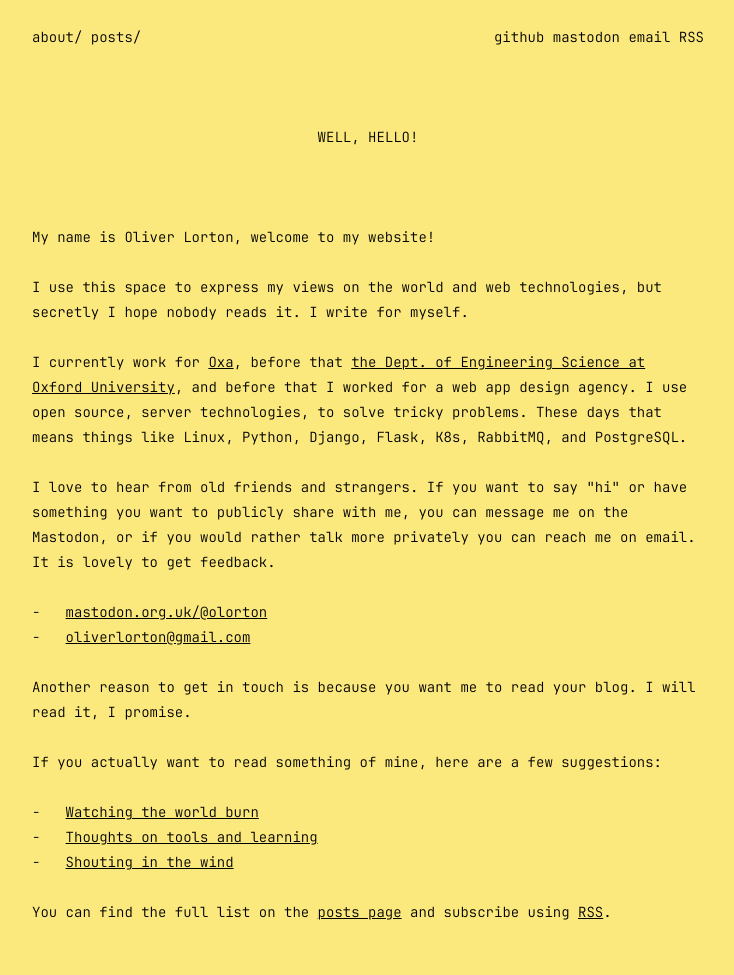
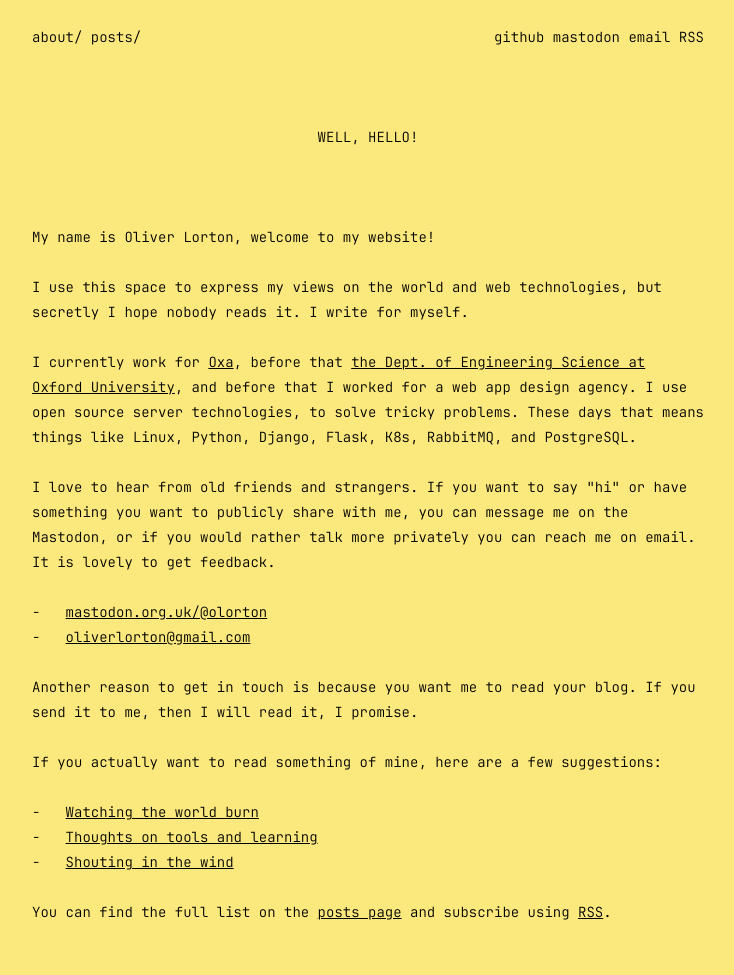
Before and after one commit to olorton/olorton.github.io, a Jekyll site: the page built from index.md, in a window 1280 px wide. Shown: the whole page, without its empty margins (272-1006 px from the left). Built offline with Jekyll 4.4.1, drawn with Linux system fonts in a browser that asks for light colours.

Commit message:
Reword copy

```diff
--- a/index.md
+++ b/index.md
@@ -10,14 +10,14 @@ My name is Oliver Lorton, welcome to my website!
 
 I use this space to express my views on the world and web technologies, but secretly I hope nobody reads it. I write for myself.
 
-I currently work for [Oxa](https://oxa.tech/), before that [the Dept. of Engineering Science at Oxford University](https://eng.ox.ac.uk/), and before that I worked for a web app design agency. I use open source, server technologies, to solve tricky problems. These days that means things like Linux, Python, Django, Flask, K8s, RabbitMQ, and PostgreSQL.
+I currently work for [Oxa](https://oxa.tech/), before that [the Dept. of Engineering Science at Oxford University](https://eng.ox.ac.uk/), and before that I worked for a web app design agency. I use open source server technologies, to solve tricky problems. These days that means things like Linux, Python, Django, Flask, K8s, RabbitMQ, and PostgreSQL.
 
 I love to hear from old friends and strangers. If you want to say "hi" or have something you want to publicly share with me, you can message me on the Mastodon, or if you would rather talk more privately you can reach me on email. It is lovely to get feedback.
 
 - [mastodon.org.uk/@olorton](https://mastodon.org.uk/@olorton)
 - [oliverlorton@gmail.com](mailto:oliverlorton@gmail.com)
 
-Another reason to get in touch is because you want me to read your blog. I will read it, I promise.
+Another reason to get in touch is because you want me to read your blog. If you send it to me, then I will read it, I promise.
 
 If you actually want to read something of mine, here are a few suggestions:
 
```
